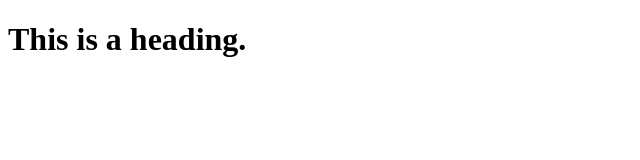
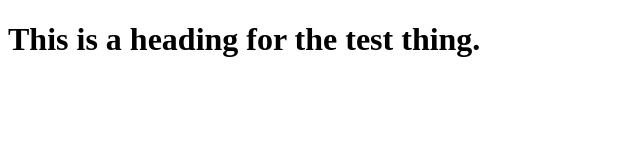
Before and after one commit to hallkev1/testing1, a plain HTML site: page index.html in a window 1280 px wide. Shown: the whole page, without its empty margins (0-640 px from the left). Drawn offline with Linux system fonts and the light colour scheme.

Commit message:
Update index.html

```diff
--- a/index.html
+++ b/index.html
@@ -7,6 +7,6 @@
     <title>Document</title>
 </head>
 <body>
-    <h1>This is a heading.</h1>
+    <h1>This is a heading for the test thing.</h1>
 </body>
 </html>
```
